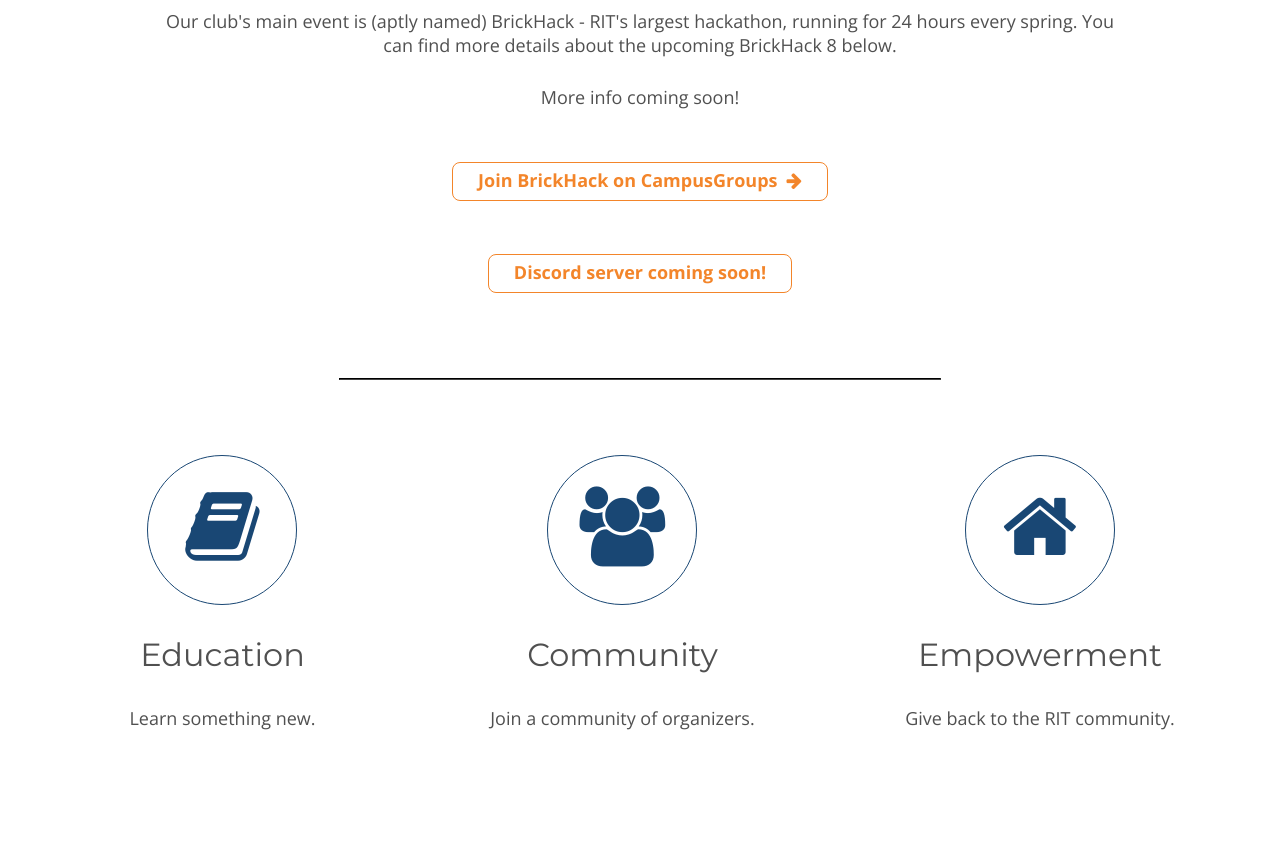
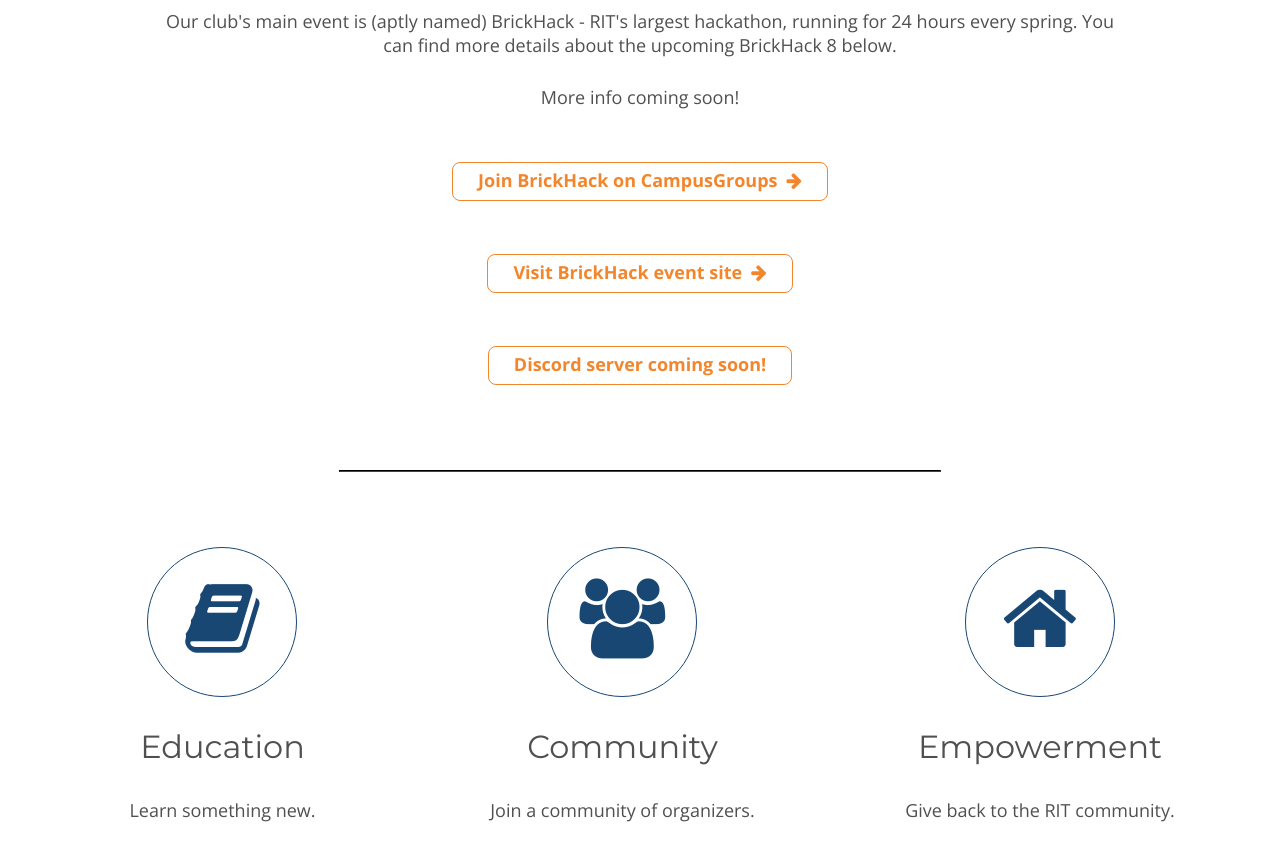
Before and after one commit to codeRIT/coderit.github.io, a Jekyll site: the page built from index.html, in a window 1280 px wide and 900 px high, scrolled down 1216 px, cut to the strip 0-844 px from the top of the window. Built offline with Jekyll 4.4.1, drawn with Linux system fonts in a browser that asks for light colours; nearby versions of some CDN libraries; comment, search, counter and statistics services are not loaded.

Commit message:
Added extra link to BH event site

```diff
--- a/index.html
+++ b/index.html
@@ -16,6 +16,7 @@
     <p>Our club's main event is (aptly named) BrickHack - RIT's largest hackathon, running for 24 hours every spring. You can find more details about the upcoming BrickHack 8 below.</p>
     <p>More info coming soon!</p>
     <p class="center"><a href="https://campusgroups.rit.edu/BrickHack/club_signup" class="button orange">Join BrickHack on CampusGroups<span class="fa fa-arrow-right icon-space-l"></span></a></p>
+    <p class="center"><a href="https://brickhack.io" class="button orange">Visit BrickHack event site<span class="fa fa-arrow-right icon-space-l"></span></a></p>
     <p class="center"><span class="button orange disabled">Discord server coming soon!</span></p>
     <hr/>
     <div class="col center badge-cta">
```
Also changed, not shown: 2 other files.
